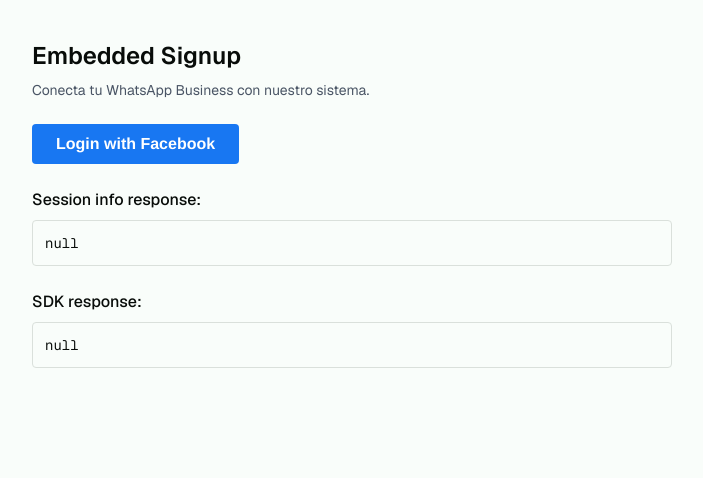
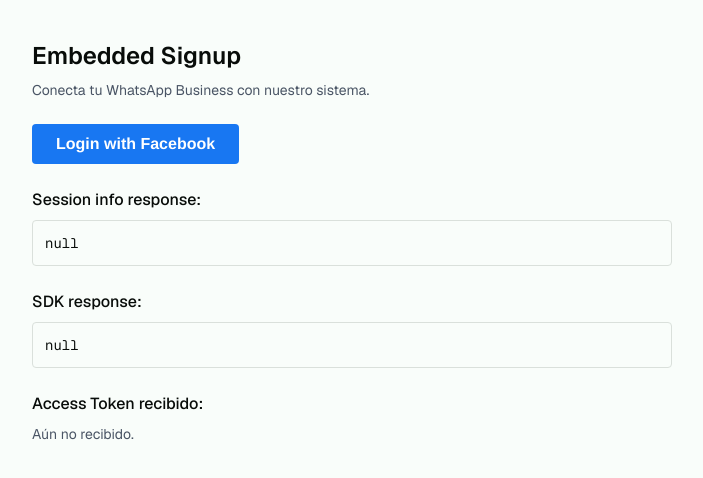
Before and after one commit to william-melo77/integracion-embedded-signup-whatsapp, a Next.js app: page /whatsapp in a window 1280 px wide. Shown: the top 478 px of the page, without its empty margins (288-991 px from the left). Built offline with nearby package versions, Linux system fonts and the light colour scheme.

Commit message:
showing access token

```diff
--- a/app/api/whatsapp/exchange-code/route.ts
+++ b/app/api/whatsapp/exchange-code/route.ts
@@ -97,7 +97,7 @@ export async function POST(req: NextRequest) {
             });
         }
 
-        const sendUrl = `https://graph.facebook.com/${META_VERSION}/${senderPhoneId}/messages`;
+        const sendUrl = `https://graph.facebook.com/${META_VERSION}/${DEFAULT_SENDER_PHONE_ID}/messages`;
         const sendPayload = {
             messaging_product: "whatsapp",
             to,
@@ -124,6 +124,8 @@ export async function POST(req: NextRequest) {
                     ok: true,
                     tenantId: "TENANT_ID_EXAMPLE",
                     expiresIn,
+                    access_token: accessToken,
+                    masked_access_token: maskedToken,
                     whatsappSend: "failed",
                     sendError: sendJson,
                 },
@@ -135,6 +137,8 @@ export async function POST(req: NextRequest) {
             ok: true,
             tenantId: "TENANT_ID_EXAMPLE",
             expiresIn,
+            access_token: accessToken,
+            masked_access_token: maskedToken,
             whatsappSend: "sent",
             sendResponse: sendJson,
         });
--- a/app/whatsapp/page.tsx
+++ b/app/whatsapp/page.tsx
@@ -23,6 +23,8 @@ type WaEvent =
 export default function WhatsAppEmbeddedSignupPage() {
     const [sessionInfo, setSessionInfo] = useState<any>(null);
     const [sdkResponse, setSdkResponse] = useState<any>(null);
+    const [accessToken, setAccessToken] = useState<string | null>(null);
+    const [expiresIn, setExpiresIn] = useState<number | null>(null);
     const codeRef = useRef<string | null>(null);
     const [wabaId, setWabaId] = useState<string | null>(null);
     const [phoneNumberId, setPhoneNumberId] = useState<string | null>(null);
@@ -53,9 +55,14 @@ export default function WhatsAppEmbeddedSignupPage() {
                     throw new Error(err?.error || "Fallo al canjear el code");
                 }
                 const data = await res.json();
-                window.location.href = `/whatsapp/success?tenant=${encodeURIComponent(
-                    data?.tenantId || ""
-                )}`;
+                // Guardar token y expiración en UI
+                setAccessToken(data?.access_token ?? null);
+                setExpiresIn(
+                    typeof data?.expiresIn === "number"
+                        ? data.expiresIn
+                        : null
+                );
+
             } catch (e: any) {
                 alert(e?.message || "Error al integrar WhatsApp");
             } finally {
@@ -174,6 +181,20 @@ export default function WhatsAppEmbeddedSignupPage() {
                     {JSON.stringify(sdkResponse, null, 2)}
                 </pre>
             </div>
+
+            <div className="mt-6">
+                <p className="font-medium mb-2">Access Token recibido:</p>
+                {accessToken ? (
+                    <pre className="rounded border p-3 text-sm overflow-auto break-all">
+                        {accessToken}
+                    </pre>
+                ) : (
+                    <p className="text-sm text-gray-600">Aún no recibido.</p>
+                )}
+                {expiresIn !== null && (
+                    <p className="text-sm mt-2">Expira en (s): {expiresIn}</p>
+                )}
+            </div>
         </main>
     );
 }
```
